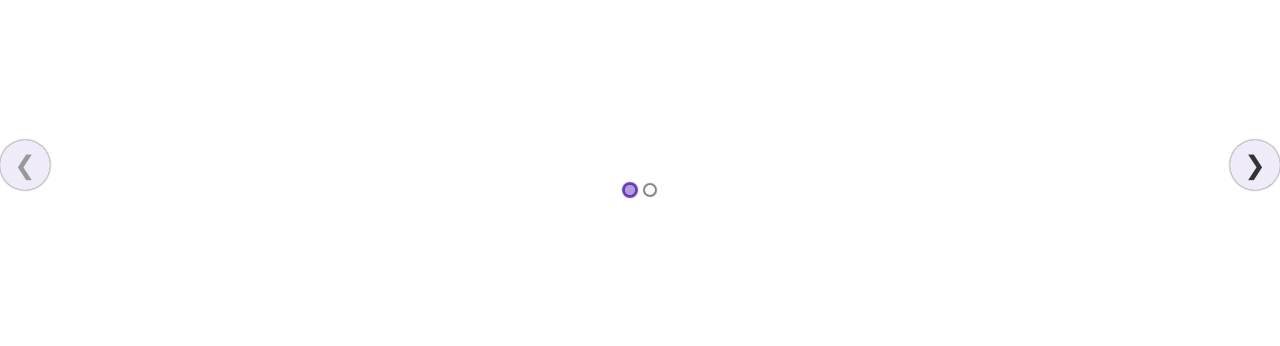
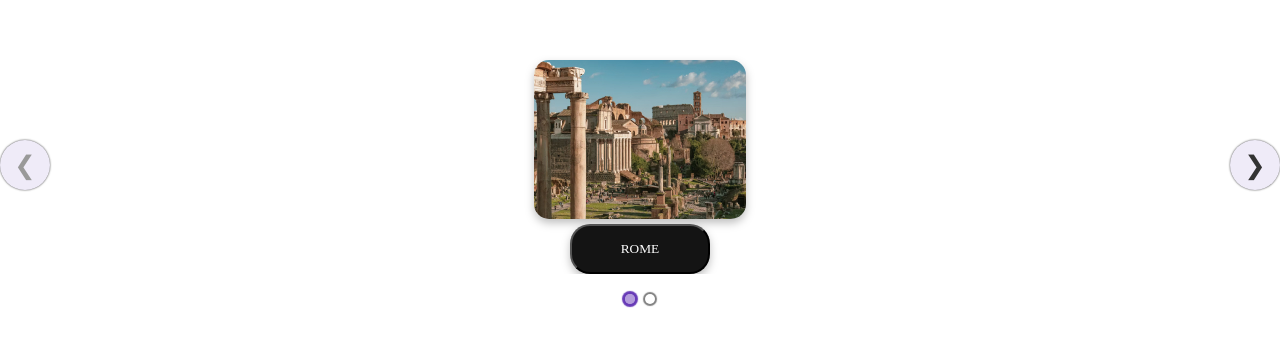
Before and after one commit to WITS-Team-1/client, a React (Create React App) app: page / in a window 1280 px wide. Shown: the part 218-564 px from the top of the page. Built offline with nearby package versions, Linux system fonts and the light colour scheme.

Commit message:
Basic Carousel html components w/o carousel styling
need to add carousel styling

```diff
--- a/src/ChooseThemeComponent/ChooseTheme.css
+++ b/src/ChooseThemeComponent/ChooseTheme.css
@@ -15,7 +15,6 @@ p {
     justify-content: center;
     align-items: center;
 
-
     width: 1361px;
     height: 406px;
 
@@ -24,16 +23,34 @@ p {
 
 }
 
+.carousel-item-container{
+    height: 100%;
 
-.arrowL {
-    position: absolute;
-    width: 22px;
-    height: 36px;
-    top: 169px;
-    left: 46px;
-    /*border-width: 0px;*/
+    justify-content: center;
+}
 
+
+.option {
+    border-radius: 20px;
+    filter: drop-shadow(0px 4px 4px rgba(0, 0, 0, 0.25));
+    display: block;
+    padding: 5px;
 }
+
+.option-btn{
+    display: block;
+    position: center;
+    margin-left: auto;
+    margin-right: auto;
+    width: 140.43px;
+    height: 49.99px;
+    background: #141414;
+    border-radius: 20px;
+
+    text-align: center;
+    filter: drop-shadow(0px 4px 4px rgba(0, 0, 0, 0.25));
+}
+
 
 .arrowR {
     position: absolute;
@@ -49,26 +66,12 @@ p {
     top: 96px;
 }
 
-.option {
-    /* Formatting for each image that shows up as an option */
-
-    border-radius: 20px;
-    padding: 0px;
-    width: 211.75px;
-    height: 158.11px;
-
-    filter: drop-shadow(0px 4px 4px rgba(0, 0, 0, 0.25));
-}
-
-.option-btn{
+.arrowL {
     position: absolute;
-    left: 36px;
-    width: 140.43px;
-    height: 49.99px;
-    background: #141414;
-    border-radius: 20px;
-
-    text-align: center;
-    filter: drop-shadow(0px 4px 4px rgba(0, 0, 0, 0.25));
+    width: 22px;
+    height: 36px;
+    top: 169px;
+    left: 46px;
+    /*border-width: 0px;*/
 
 }
--- a/src/ChooseThemeComponent/ChooseTheme.js
+++ b/src/ChooseThemeComponent/ChooseTheme.js
@@ -1,9 +1,10 @@
 import './ChooseTheme.css';
 import ThemeOption from './ThemeOption';
 import Rome from "./assets/Rome.jpg";
+import Tokyo from "./assets/Tokyo.jpg";
 import ArrowL from"./assets/ArrowL.png";
 import ArrowR from"./assets/ArrowR.png";
-import Carousel from "react-elastic-carousel";
+import Carousel from 'react-elastic-carousel';
 import React, { Component } from 'react';
 
 // import Item from "./ThemeOption";
@@ -17,18 +18,31 @@ import React, { Component } from 'react';
 class ChooseTheme extends Component{
   state = {
       items: [
-            Rome,
-            Rome
-        ]
-      }
+        {
+          imgSource: Rome,
+          name: 'ROME',
+        },
+        {
+          imgSource: Tokyo,
+          name: 'TOKYO',
+        },
+      ],
+    };
 
   render () {
     const { items } = this.state;
     return (
       <Carousel>
-            {items.map(item => <div key={item.id}>{item.url}</div>)}
+        {items.map((item, index) => (
+          <div className='carousel-item-container' key={index}>
+            <img src={item.imgSource} className='option' alt={item.name}/>
+            <button className='option-btn'>
+              <p>{item.name}</p>
+            </button>
+          </div>
+        ))}
       </Carousel>
-        )
+    );
   }
 }
 
```
Lines whose indentation alone changed are shown as unchanged.
